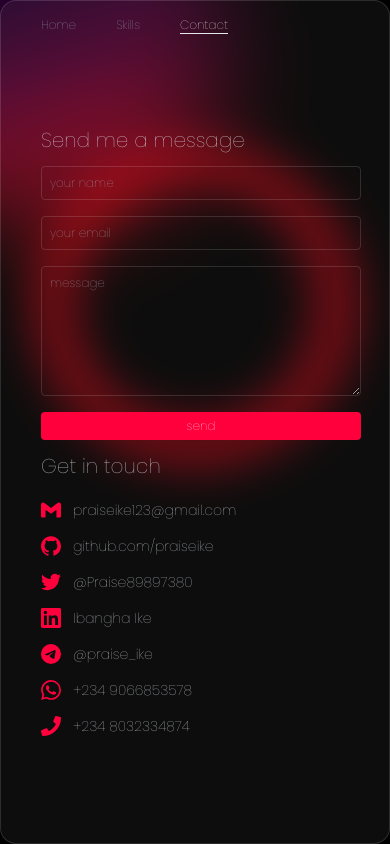
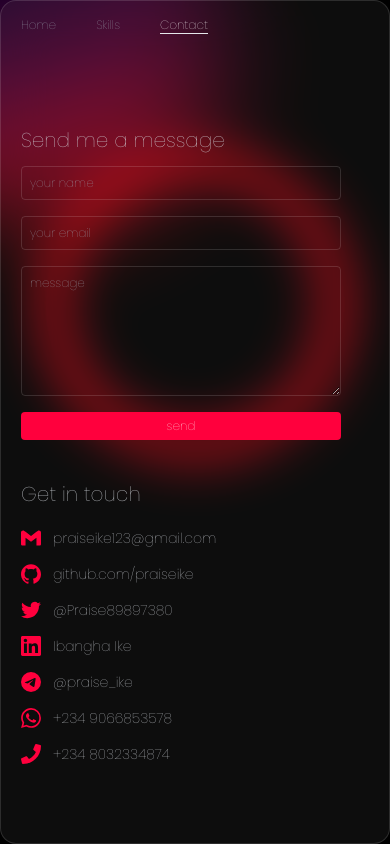
Before and after one commit to Praiseike/portfolio, a React (Vite) app: page /contact in a window 390 px wide. Built offline with nearby package versions, Linux system fonts and the light colour scheme.

Commit message:
new update

```diff
--- a/src/App.jsx
+++ b/src/App.jsx
@@ -16,7 +16,7 @@ function App() {
           <img src={bg} className="w-72 h-72 mx-auto mt-40 heartbeat-animation"/>
           <Router>
             <section className="fixed inset-0 w-full h-full sm:md:py-10 sm:md:px-20">
-              <div className="border backdrop-blur-xl bg-[#61616122] border-[#ffffff22] sm:md:overflow-visible overflow-y-scroll rounded-[1rem] h-full py-4 px-10">
+              <div className="border backdrop-blur-xl bg-[#61616122] border-[#ffffff22] sm:md:overflow-visible overflow-y-scroll rounded-[1rem] h-full py-4 px-5 md:px-10">
                 <Nav/>
                 <div className="">
                   <Routes>
--- a/src/pages/contact.jsx
+++ b/src/pages/contact.jsx
@@ -6,7 +6,7 @@ export default function Contact(){
 		<Page>
 			<div className="py-10 mt-10">
 				<div className="flex sm:md:flex-row flex-col  justify-center sm:md:justify-between">
-					<div className="w-full ">
+					<div className="w-full mb-7">
 						<h1 className="py-3 text-xl text-gray-300">Send me a message </h1>
 						<form className="flex flex-col w-80 text-xs  text-[#ffffff88]">
 							<input type="text" className="focus:outline-none focus:border-main px-2 py-2 mb-4 rounded bg-transparent border border-[#ffffff22]" name="name" placeholder="your name"/>
--- a/src/pages/landing.jsx
+++ b/src/pages/landing.jsx
@@ -8,7 +8,7 @@ export default function Landing(){
 				<div className="flex sm:md:flex-row flex-col justify-between">
 					<div className="sm:md:w-1/2 pt-28">
 						<h1 className="text-3xl font-bold">Hello!, I'm Ibangha <span className="text-main">Ike</span>.<br/> <span className="gradient-text">A FullStack Web Developer</span></h1>
-						<p className="text-sm font-light text-gray-400 mt-5 sm:md:w-[70%]">
+						<p className="text-sm font-light text-gray-400 mt-5 md:w-[70%]">
 							I craft responsive websites and robust web applications using innovative technology to bring your web ideas to reality and deliver seamless user experiences
 						</p>
 						<div className="flex flex-row my-4">
@@ -19,7 +19,7 @@ export default function Landing(){
 						<button className="py-1 px-4 mt-5 bg-main">See Projects →</button>
 					</div>
 
-					<div className="hidden sm:md:block">
+					<div className="hidden lg:block md:block">
 						<img src={developer} className="w-full" alt="developer illustration"/>
 					</div>
 				</div>
```
